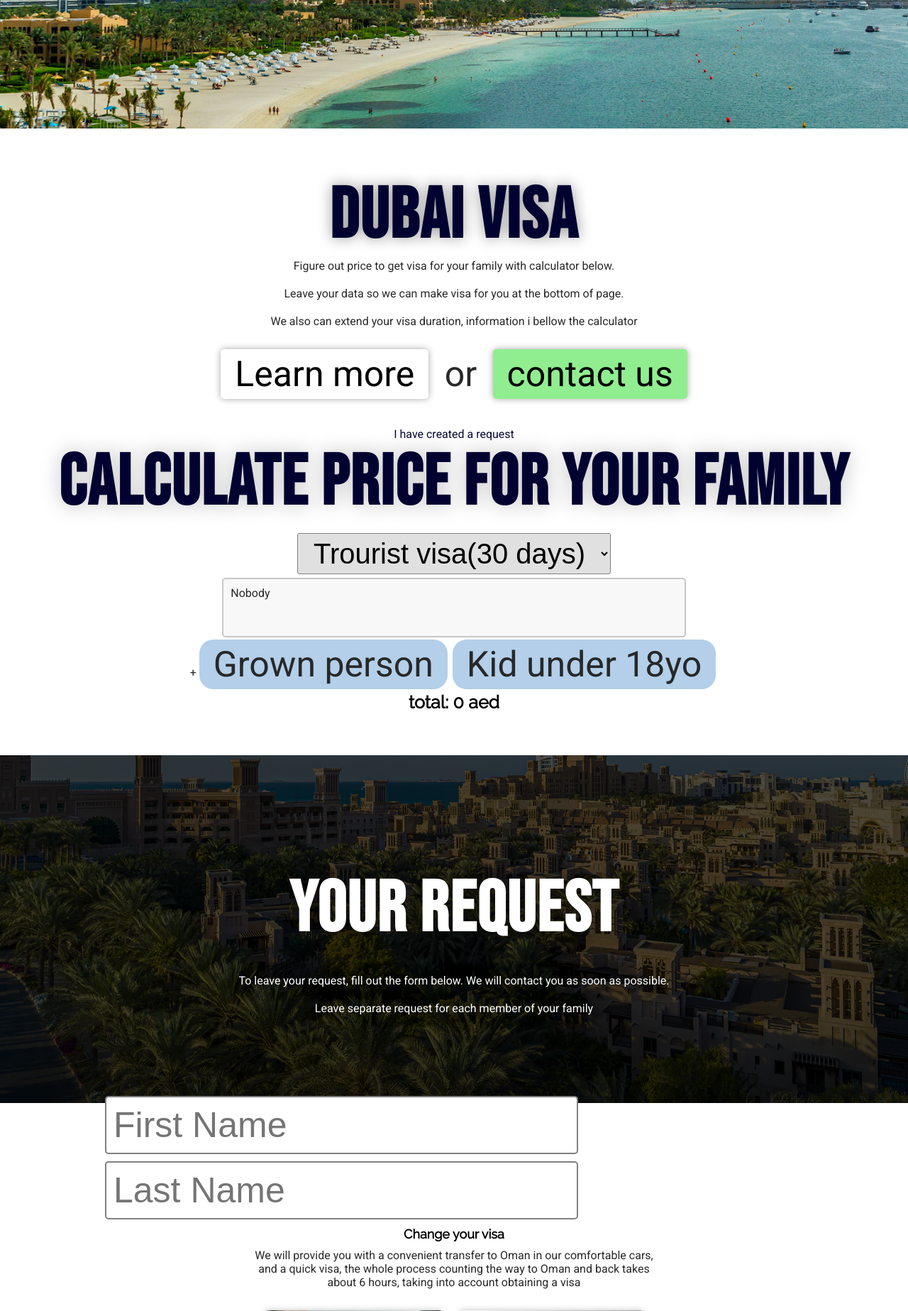
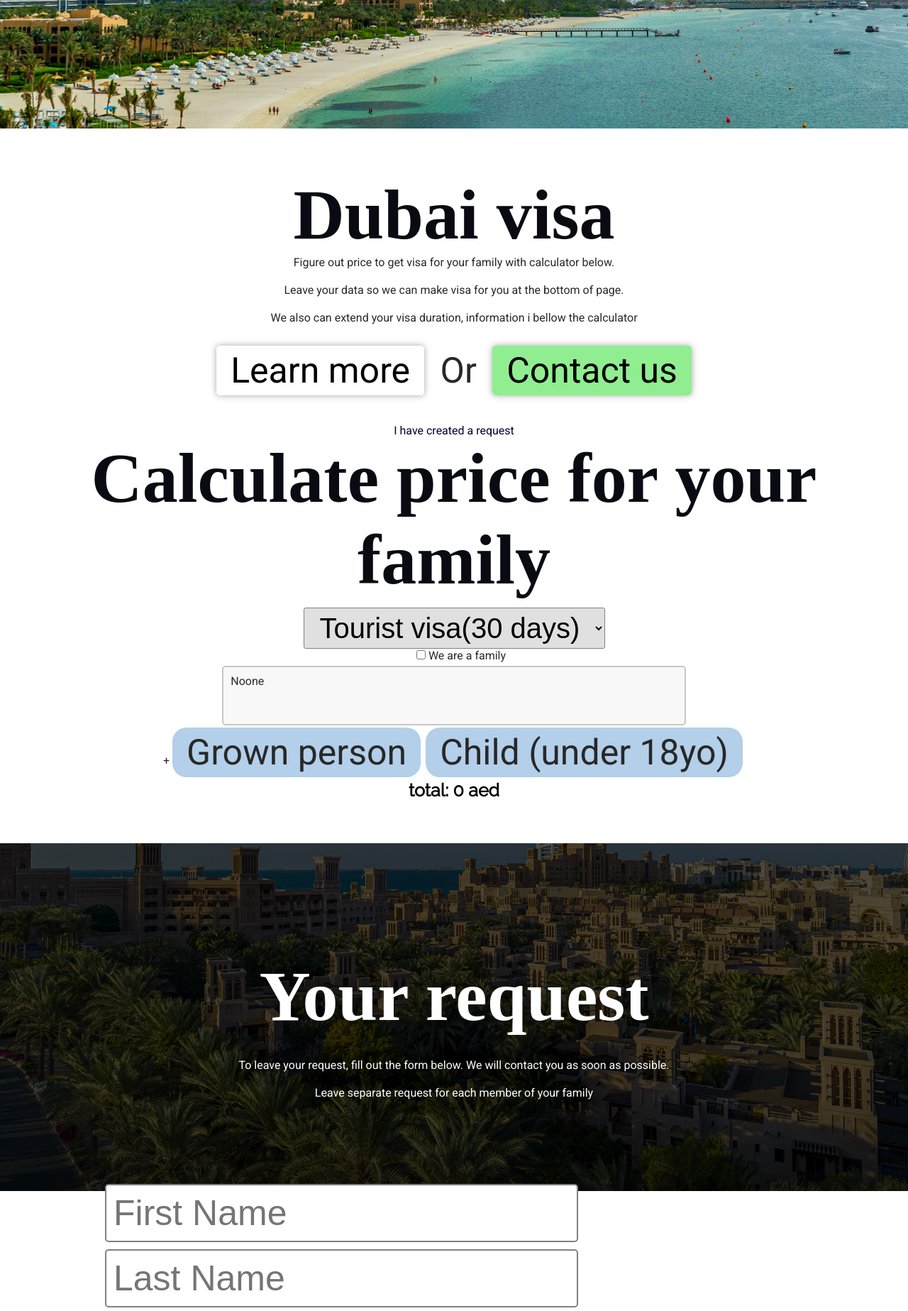
Before and after one commit to nickintroll/TimeLessRep, a Django app: page / in a window 1280 px wide. Shown: the part 465-2312 px from the top of the page at 71% size. Run offline with Django 3.2, Linux system fonts and the light colour scheme; data comes from the database, SQL or seed files in the repository; both versions use the stored data as it was after the commit.

Commit message:
added translation and few more changes

```diff
--- a/main/static/css/style.css
+++ b/main/static/css/style.css
@@ -4,6 +4,9 @@
 @import url('https://fonts.googleapis.com/css2?family=Roboto&display=swap');
 /* for mid titles */
 @import url('https://fonts.googleapis.com/css2?family=Raleway&display=swap');
+@import url('https://fonts.googleapis.com/css2?family=Russo+One&display=swap');
+
+
 
 body{
 	font-family: 'Roboto', sans-serif;
@@ -84,13 +87,15 @@ body{
 .tit{
 	text-align: left;
 }
+@import url('https://fonts.googleapis.com/css2?family=Podkova:wght@600&display=swap');
 
 h1{
-	font-family: 'Bebas Neue', cursive;
-	letter-spacing: 2px;
+	/* font-family: 'Bebas Neue', cursive; */
+	font-family: 'Podkova', serif;
+
 	font-size: 50px;
-	color:rgb(2, 2, 49);
-	text-shadow: 0px 0px 30px rgb(192, 192, 192);
+	color:rgb(10, 10, 19);
+	/* text-shadow: 0px 0px 30px rgb(192, 192, 192);	 */
 }
 
 h2{
--- a/main/templates/base.html
+++ b/main/templates/base.html
@@ -144,38 +144,42 @@
 						<!-- + 971 4 558 7509 -->
 					<!-- </div> -->
 				<!-- </div> -->
-				<!-- <div class="inline-bastards" style="margin-bottom: -6px;"> -->
-					<!-- <div> -->
-					<!-- <svg xmlns="http://www.w3.org/2000/svg" -->
-						<!-- x="0" -->
-						<!-- y="0" -->
-						<!-- width="30px" -->
-						<!-- height="30px" -->
-						<!-- viewBox="0 0 100 100" -->
-						<!-- preserveAspectRatio="xMidYMid meet"> -->
-					   <!-- <defs> -->
-						   <!-- <style>				    -->
-							   <!-- .svg-stroke-primary { -->
-								   <!-- stroke: #090D49; -->
-							   <!-- } -->
-						   <!-- </style> -->
-					   <!-- </defs> -->
-					   <!--  -->
-					   <!-- <g transform="translate(20.00, 20.00) scale(0.60, 0.60)"> -->
-						   <!--  -->
-					   <!-- <path class="svg-stroke-primary" -->
-						 <!-- d="M12.5,20.8a8.3,8.3,0,0,1,8.3-8.3H34.5a4,4,0,0,1,3.9,2.8l6.3,18.8a4,4,0,0,1-2.1,5l-9.4,4.7a46,46,0,0,0,23,23l4.7-9.4a4,4,0,0,1,5-2.1l18.8,6.3a4,4,0,0,1,2.8,3.9V79.2a8.3,8.3,0,0,1-8.3,8.3H75A62.5,62.5,0,0,1,12.5,25Z" -->
-						 <!-- fill="none" -->
-						 <!-- stroke-linecap="round" -->
-						 <!-- stroke-linejoin="round" -->
-						 <!-- stroke-width="9px"/> -->
-					   <!-- </g> -->
-				   <!-- </svg> -->
-					<!-- </div> -->
-					<!-- <div style="padding-top: 6px;"> -->
-						<!-- + 971 54 364 8781 -->
-					<!-- </div> -->
-				<!-- </div> -->
+				<div class="inline-bastards" style="margin-bottom: -6px;">
+					<div>
+					<svg xmlns="http://www.w3.org/2000/svg"
+						x="0"
+						y="0"
+						width="30px"
+						height="30px"
+						viewBox="0 0 100 100"
+						preserveAspectRatio="xMidYMid meet">
+					   <defs>
+						   <style>
+							   .svg-stroke-primary {
+								   stroke: #090D49;
+							   }
+						   </style>
+					   </defs>
+
+					   <g transform="translate(20.00, 20.00) scale(0.60, 0.60)">
+
+					   <path class="svg-stroke-primary"
+						 d="M12.5,20.8a8.3,8.3,0,0,1,8.3-8.3H34.5a4,4,0,0,1,3.9,2.8l6.3,18.8a4,4,0,0,1-2.1,5l-9.4,4.7a46,46,0,0,0,23,23l4.7-9.4a4,4,0,0,1,5-2.1l18.8,6.3a4,4,0,0,1,2.8,3.9V79.2a8.3,8.3,0,0,1-8.3,8.3H75A62.5,62.5,0,0,1,12.5,25Z"
+						 fill="none"
+						 stroke-linecap="round"
+						 stroke-linejoin="round"
+						 stroke-width="9px"/>
+					   </g>
+				   </svg>
+					</div>
+						<div style="padding-top: 6px;">
+							<a href="https://wa.me/+971585251687">
+
+							+ 971 58 525 1687
+						</a>
+
+						</div>
+				</div>
 
 				<!-- <div class="inline-bastards"> -->
 					<!-- <div style="padding: 0 5px 0 4px;"> -->
@@ -211,12 +215,11 @@
 						</svg>
 					</div>
 					<div>
-						@Proglobalwork
+						<a href="https://t.me//Proglobalwork">@Proglobalwork</a>
 					</div>
 				</div>
 				<div>
-					<a href="https://instagram.com/visitvdubai?igshid=ZDdkNTZiNTM=">instagram visitvdubai</a>
-
+					<a href="https://instagram.com/visitvdubai?igshid=ZDdkNTZiNTM=">VisitvDubai(instagramm)</a>
 				</div>
 
 
--- a/main/templates/main/dubai_main.html
+++ b/main/templates/main/dubai_main.html
@@ -52,7 +52,7 @@ filter: saturate(1.3);
 ">
 </div>
 <div class="centered" style="margin-top: 5%">
-	<h1 style="text-shadow: 0 0 20px rgb(0, 0, 0, 0.4); max-width: 30ch;">
+	<h1 style="max-width: 30ch;">
 		{{ texts.texts.dubai_visas.text }}
 	</h1>
 </div>
@@ -61,11 +61,12 @@ filter: saturate(1.3);
 </div>
 <div class="tricky-but centered" style="margin-top: 30px; text-shadow: none;">
 	<div>
-		Learn more
+		{{ texts.texts.learn_more.text }}
 	</div>
-	 or
+	 {{ texts.texts.or.text }}
 	<div>
-		contact us
+		{{ texts.texts.contact_us.text }}
+
 	</div>
 
 </div>
@@ -77,18 +78,24 @@ filter: saturate(1.3);
 			<h1 style="margin-top: 0px; margin-bottom: 10px;">
 				{{  texts.texts.calculate_price_for_fam_dubai.text }}
 			</h1>
+			<div class="inline-bastards">
+				<div>
+					{{ form.visa_duration }}
+				</div>
+			</div>
 			<div>
-				{{ form.visa_duration }}
+				<input type="checkbox" id="is_family"> {{ texts.texts.we_are_a_family.text }}
 			</div>
+
 			<div>
 				<div style="margin-top: 5px;">
 					<div id="culc-people" style="overflow: auto">
-						Nobody
+						{{ texts.texts.noone.text }}
 					</div>
 					<div class="inline-bastards">
 						<div class="culc-choices">
-							+ <span id="one_person">Grown person</span>
-							<span id="kid_person">Kid under 18yo</span>
+							+ <span id="one_person">{{ texts.texts.grown_person.text }}</span>
+							<span id="kid_person">{{ texts.texts.Child_under_18yo.text }}</span>
 						</div>
 					</div>
 					<div>
@@ -208,7 +215,7 @@ min-height: 50vh;
 	var person_but = document.getElementById('one_person');
 	var kid_but = document.getElementById('kid_person');
 	var result_place = document.getElementById('culc_results');
-
+	var is_family = document.getElementById('is_family');
 	var visa_type = document.getElementById('id_visa_duration');
 
 	var calculte = function() {
@@ -217,9 +224,9 @@ min-height: 50vh;
 
 		for (let child of field.children) {
 			if (child.id === 'one_person') {
-				if (visa === 'Trourist visa(30 days)') {
+				if (visa === 'Tourist visa(30 days)') {
 					result += 600;
-				} else if (visa === 'Trourist visa(60 days)') {
+				} else if (visa === 'Tourist visa(60 days)') {
 					result += 900;
 				} else if (visa === 'Multivisa(30 days)') {
 					result += 900;
@@ -228,27 +235,27 @@ min-height: 50vh;
 				}
 			};
 			if (child.id === 'kid_person') {
-				if (visa === 'Trourist visa(30 days)') {
-					if (field.innerHTML.includes('one_person') == false) {
-						result += 450;
+				if (visa === 'Tourist visa(30 days)') {
+					if (is_family.checked) {
+						result += 400;
 					} else {
 						result += 600;
 					}
-				} else if (visa === 'Trourist visa(60 days)') {
-					if (field.innerHTML.includes('one_person') == false) {
-						result += 600;
+				} else if (visa === 'Tourist visa(60 days)') {
+					if (is_family.checked) {
+						result += 700;
 					} else {
 						result += 900;
 					}
 				} else if (visa === 'Multivisa(30 days)') {
-					if (field.innerHTML.includes('one_person') == false) {
+					if (is_family.checked) {
 						result += 700;
 					} else {
 						result += 900;
 					}
 				} else if (visa === 'Multivisa(60 days)') {
-					if (field.innerHTML.includes('one_person') == false) {
-						result += 900;
+					if (is_family.checked) {
+						result += 1100;
 					} else {
 						result += 1300;
 					}
@@ -266,13 +273,13 @@ min-height: 50vh;
 		calculte();
 
 		if (field.innerHTML.length === 0) {
-			field.innerHTML = 'Nobody'
+			field.innerHTML = '{{ texts.texts.noone.text }}'
 		};
 	};
 
 	var add_item_to_culc = function(e) {
 		let item = '<div class="removeable" id="'+e.target.id+'" onclick="remove_item_from_culc(this.id)">' + e.target.innerHTML+ '</div>';
-		if (field.innerHTML.trim() === 'Nobody'){
+		if (field.innerHTML.trim() === '{{ texts.texts.noone.text }}'){
 			field.innerHTML = item;
 		} else{
 			field.innerHTML += item;
@@ -283,6 +290,7 @@ min-height: 50vh;
 	person_but.onclick = add_item_to_culc;
 	kid_but.onclick = add_item_to_culc;
 	visa_type.onchange = calculte;
+	is_family.onchange = calculte;
 
 </script>
 
--- a/main/views.py
+++ b/main/views.py
@@ -94,7 +94,7 @@ def dubai_main_page(request):
 			note = 'Your request is saved, here you can check it\'s status, '
 			bot = Bot('6184370515:AAFifYARgWR6PzickGu-FLR5vQjSEdopz0w')
 
-			admins = [1751516505, 1941865554]
+			admins = [5657568758, 1941865554]
 			for ad in admins:
 				try:
 					asyncrun(
```
Also changed, not shown: main/models.py (+3 -3 lines), db.sqlite3.
